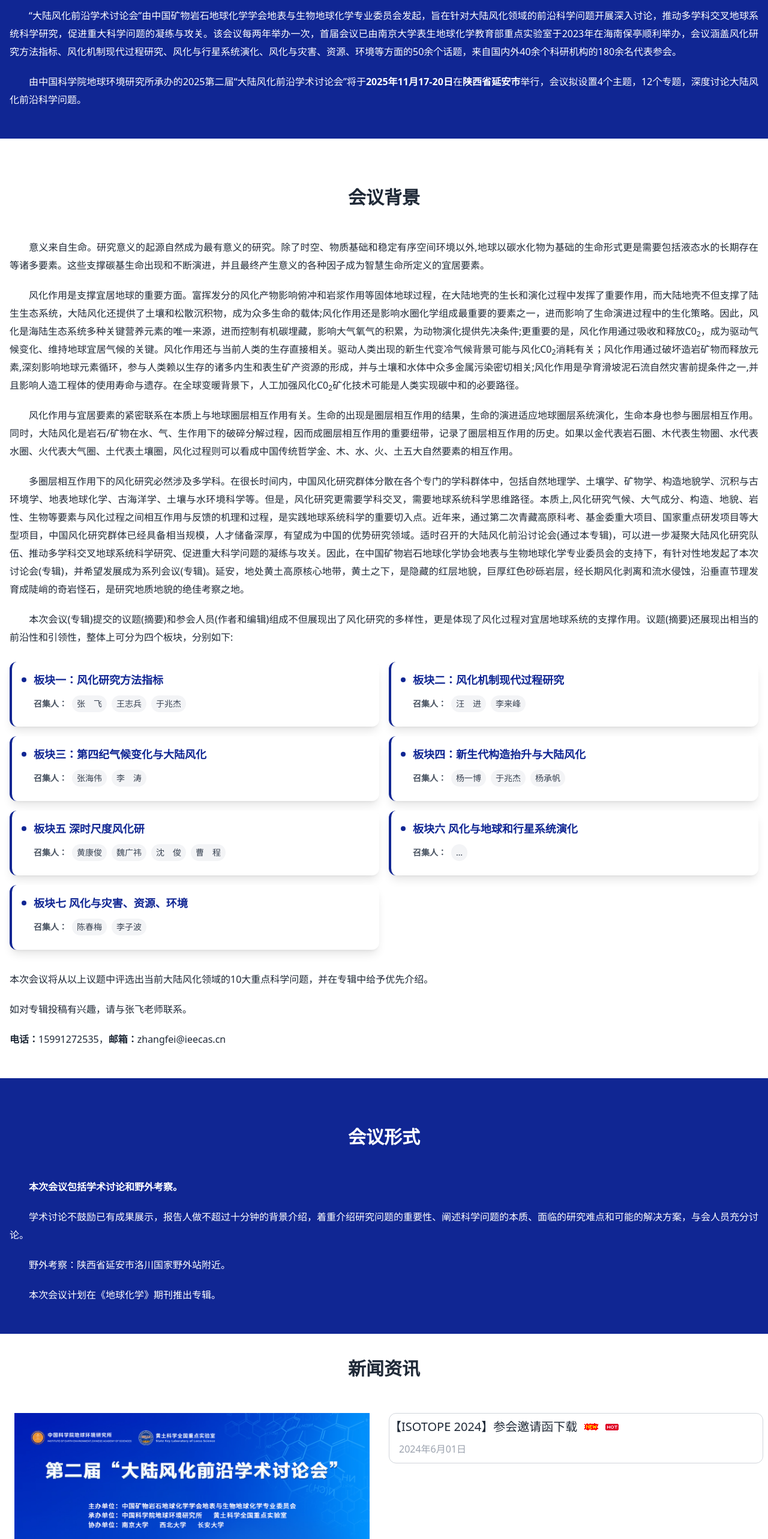
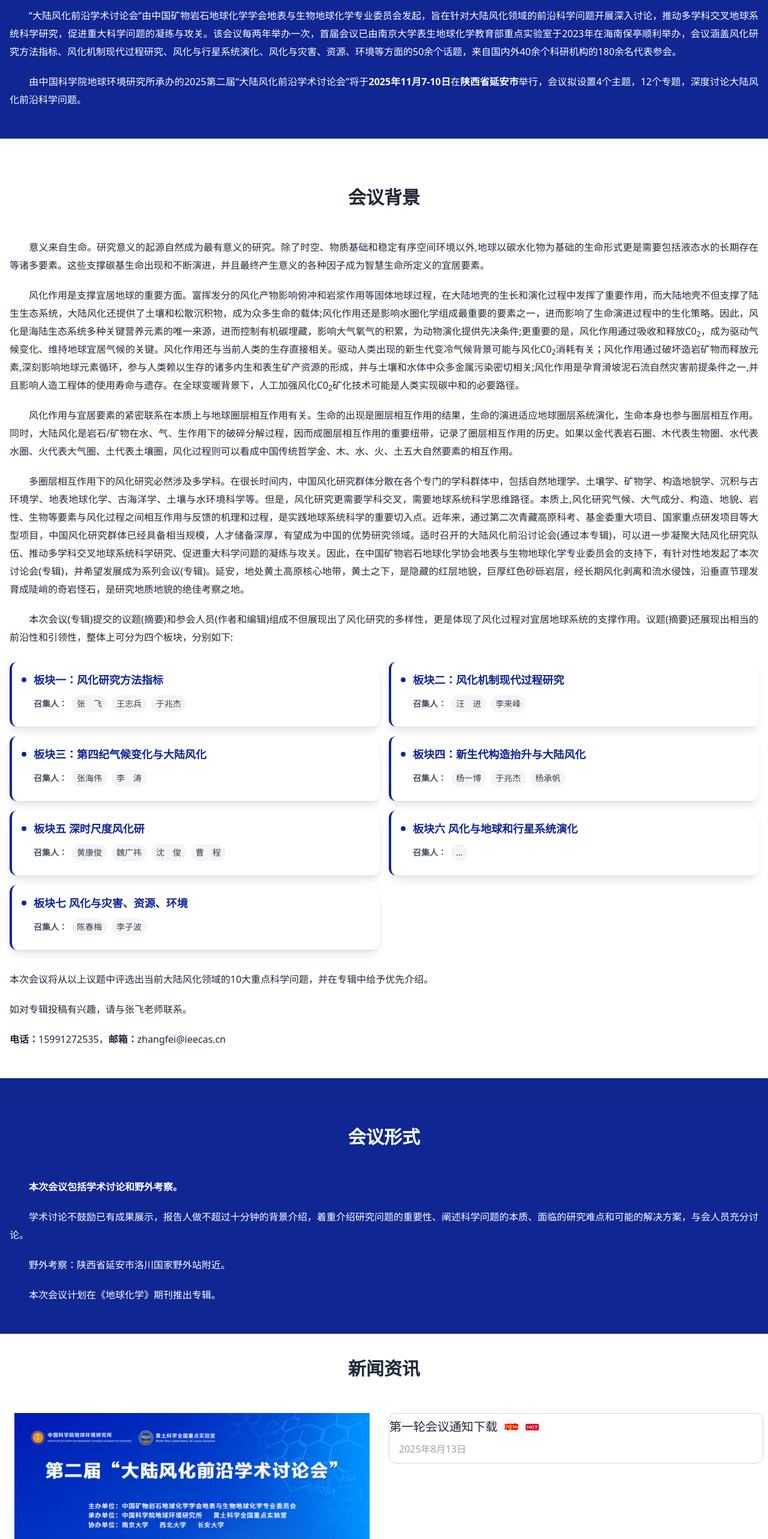
Before and after one commit to hutong9/Weathering2025, a Nuxt app: page / in a window 1280 px wide. Shown: the part 1000-3565 px from the top of the page at 60% size. Built offline with nearby package versions, Linux system fonts and the light colour scheme.

Commit message:
更新日期

```diff
--- a/components/AppNews.vue
+++ b/components/AppNews.vue
@@ -23,13 +23,13 @@
             <div class="flex flex-col gap-2 py-2">
               <a href="/邀请函.pdf">
                 <div class="inline-flex items-center">
-                  <p class="text-xl hover:text-blue-800">【ISOTOPE 2024】参会邀请函下载</p>
+                  <p class="text-xl hover:text-blue-800">第一轮会议通知下载</p>
                   <img src="/img/new.gif" alt="新图标" class="ml-2 inline-block">
                   <img src="/img/hot.gif" alt="新图标" class="ml-2 inline-block">
                 </div>
               </a>
               <p class="text-gray-400 pl-4">
-                2024年6月01日
+                2025年8月13日
               </p>
             </div>
           </div>
--- a/pages/index.vue
+++ b/pages/index.vue
@@ -130,7 +130,7 @@
           </p>
 
           <p class="text-white animate__animated animate__bounceInUp">
-            　　由中国科学院地球环境研究所承办的2025第二届“大陆风化前沿学术讨论会”将于<b>2025年11月17-20日</b>在<b>陕西省延安市</b>举行，会议拟设置4个主题，12个专题，深度讨论大陆风化前沿科学问题。
+            　　由中国科学院地球环境研究所承办的2025第二届“大陆风化前沿学术讨论会”将于<b>2025年11月7-10日</b>在<b>陕西省延安市</b>举行，会议拟设置4个主题，12个专题，深度讨论大陆风化前沿科学问题。
           </p>
         </div>
       </div>
```
